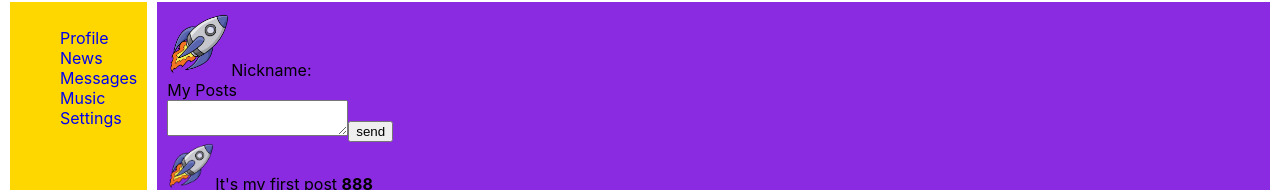
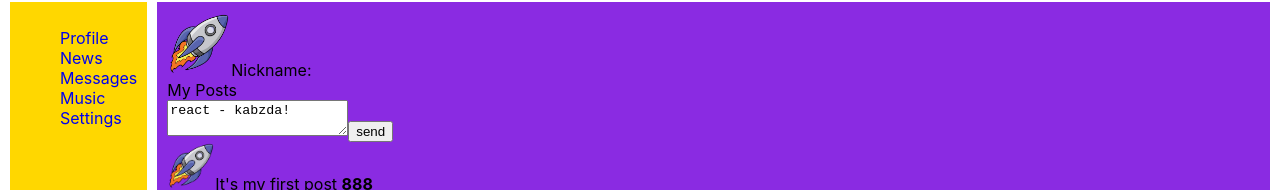
Before and after one commit to gurskygursky/samurai-way, a React (Create React App) app: page /profile in a window 1280 px wide. Shown: the part 98-288 px from the top of the page. Built offline with nearby package versions, Linux system fonts and the light colour scheme.

Commit message:
lesson 32, 33, 34, props callback, addPost, onChange, flux

```diff
--- a/src/App.tsx
+++ b/src/App.tsx
@@ -10,6 +10,10 @@ import {RootStateType} from './redux/state';
 
 type AppPropsType = {
     state: RootStateType;
+    // addPost: (postText: string | undefined) => void;
+    addPost: (postText: string) => void;
+    postText: string;
+    updatePostHandler: (newPostText: string) => void;
 }
 
 export const App: React.FC<AppPropsType> = (props) => {
@@ -17,7 +21,11 @@ export const App: React.FC<AppPropsType> = (props) => {
         <div className={'app-wrapper'}>
             <Header/>
             <Navbar/>
-            <Route exact={true} path={'/profile'} render={() => <Profile profile={props.state.profile}/>}/>
+            <Route exact={true} path={'/profile'} render={() => <Profile profile={props.state.profile}
+                                                                         addPost={props.addPost}
+                                                                         postText={props.postText}
+                                                                         updatePostHandler={props.updatePostHandler}
+            />}/>
             <Route exact={true} path={'/dialogs'} render={() => <Dialogs dialogs={props.state.dialogs}/>}/>
             <Footer/>
         </div>
--- a/src/components/profile/Post.tsx
+++ b/src/components/profile/Post.tsx
@@ -2,6 +2,7 @@ import React from 'react';
 import avatarImage from './../../assets/images/rocket-ship-png.png';
 
 type PropsType = {
+    // postText: string | undefined;
     postText: string;
     likesCount: number;
 }
--- a/src/components/profile/Posts.tsx
+++ b/src/components/profile/Posts.tsx
@@ -1,9 +1,13 @@
-import React, {ChangeEvent, createRef, LegacyRef, RefObject, useRef} from 'react';
+import React, {ChangeEvent, createRef} from 'react';
 import {Post} from './Post';
 import {PostType} from './../../redux/state';
 
 type PostsPropsType = {
     arrayPosts: Array<PostType>;
+    // addPost: (postText: string | undefined) => void;
+    addPost: (postText: string) => void;
+    postText: string;
+    updatePostHandler: (newPostText: string) => void;
 }
 
 export const Posts = (props: PostsPropsType) => {
@@ -11,17 +15,30 @@ export const Posts = (props: PostsPropsType) => {
     const posts = props.arrayPosts.map((post: PostType) => <Post postText={post.postText}
                                                                  likesCount={post.likesCount}/>);
 
+    // const [textareaValue, setTextAreaValue] = useState<string>('');
     const textRef = createRef<HTMLTextAreaElement>();
 
     const addPost = () => {
-        alert(textRef.current?.value);
+        props.addPost(props.postText);
+        props.updatePostHandler('');
+    }
+    // const addPost = () => {
+    //     props.addPost(textareaValue);
+    //     setTextAreaValue('');
+    // }
+
+    const onChangeHandler = (event: ChangeEvent<HTMLTextAreaElement>) => {
+        props.updatePostHandler(event.currentTarget.value);
+        // setTextAreaValue(event.currentTarget.value);
+        // console.log(event.currentTarget.value);
     }
 
     return (
         <div>
             My Posts
             <div>
-                <textarea ref={textRef}/>
+                <textarea ref={textRef} value={props.postText} onChange={onChangeHandler}/>
+                {/*<textarea value={textareaValue} onChange={onChangeHandler}/>*/}
                 <button onClick={addPost}>send</button>
             </div>
             {posts}
--- a/src/components/profile/Profile.tsx
+++ b/src/components/profile/Profile.tsx
@@ -5,13 +5,18 @@ import {ProfilePageType} from './../../redux/state';
 
 export type ProfilePropsType = {
     profile: ProfilePageType;
+    // addPost: (postText: string | undefined) => void;
+    addPost: (postText: string) => void;
+    postText: string;
+    updatePostHandler: (newPostText: string) => void;
 }
 
 export const Profile = (props: ProfilePropsType) => {
     return (
         <div style={{backgroundColor: 'blueviolet'}} className={'content'}>
             <ProfileDescription/>
-            <Posts arrayPosts={props.profile.arrayPosts}/>
+            <Posts arrayPosts={props.profile.arrayPosts} addPost={props.addPost} postText={props.postText}
+                   updatePostHandler={props.updatePostHandler}/>
         </div>
     );
 };
--- a/src/index.tsx
+++ b/src/index.tsx
@@ -4,14 +4,25 @@ import './index.css';
 import {App} from './App';
 import reportWebVitals from './reportWebVitals';
 import {BrowserRouter} from 'react-router-dom';
-import {state} from './redux/state';
+import {addPost, RootStateType, state, updatePostHandler} from './redux/state';
 
-ReactDOM.render(
-    <BrowserRouter>
-        <App state={state}/>
-    </BrowserRouter>,
-    document.getElementById('root')
-);
+// ReactDOM.render(
+//     <BrowserRouter>
+//         <App state={state} addPost={addPost}/>
+//     </BrowserRouter>,
+//     document.getElementById('root')
+// );
+export const rerenderEntireThree = (state: RootStateType) => {
+    ReactDOM.render(
+        <BrowserRouter>
+            <App state={state} addPost={addPost} postText={state.profile.postText}
+                 updatePostHandler={updatePostHandler}/>
+        </BrowserRouter>,
+        document.getElementById('root')
+    );
+}
+
+rerenderEntireThree(state);
 
 // If you want to start measuring performance in your app, pass a function
 // to log results (for example: reportWebVitals(console.log))
--- a/src/redux/state.ts
+++ b/src/redux/state.ts
@@ -1,3 +1,5 @@
+import {rerenderEntireThree} from './../index';
+
 export type PostType = {
     id: number;
     postText: string;
@@ -13,6 +15,7 @@ export type MessageType = {
 }
 export type ProfilePageType = {
     arrayPosts: Array<PostType>;
+    postText: string;
 }
 export type DialogsPageType = {
     arrayUsers: Array<UserType>;
@@ -31,6 +34,7 @@ export let state: RootStateType = {
             {id: 3, postText: `React - kabzda kak prosto!`, likesCount: 100500},
             {id: 4, postText: `YO!`, likesCount: 333},
         ],
+        postText: 'react - kabzda!',
     },
     dialogs: {
         arrayUsers: [
@@ -47,3 +51,14 @@ export let state: RootStateType = {
         ],
     },
 };
+
+export const addPost = (postText: string) => {
+    state.profile.arrayPosts.push({id: 5, postText: postText, likesCount: 0});
+    console.log(state.profile.arrayPosts);
+    rerenderEntireThree(state);
+}
+export const updatePostHandler = (newPostText: string) => {
+    state.profile.postText = newPostText;
+    console.log(state.profile.postText);
+    rerenderEntireThree(state);
+}
```
